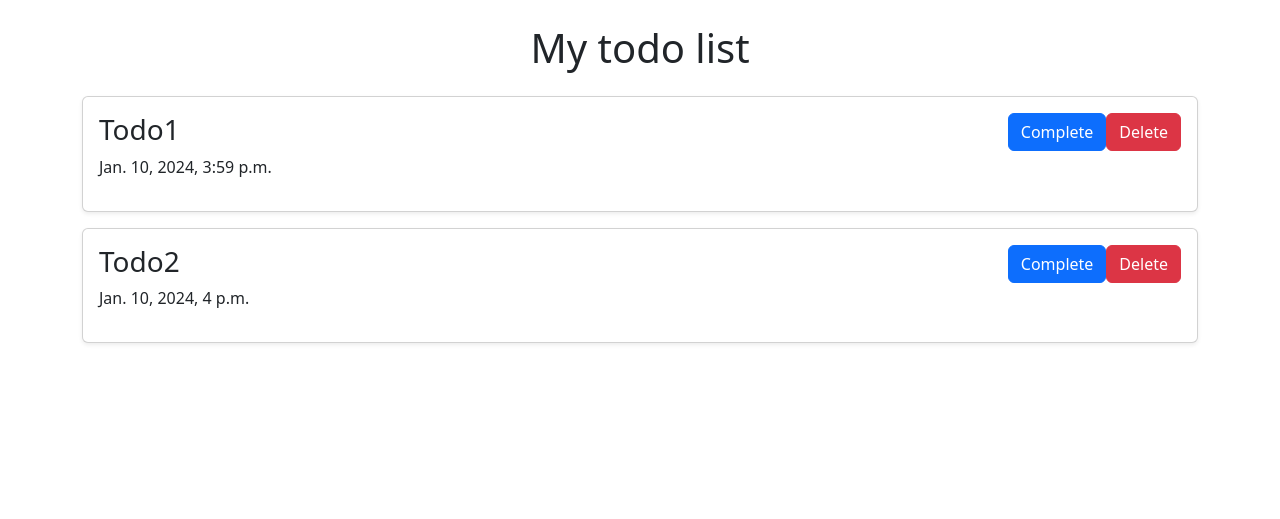
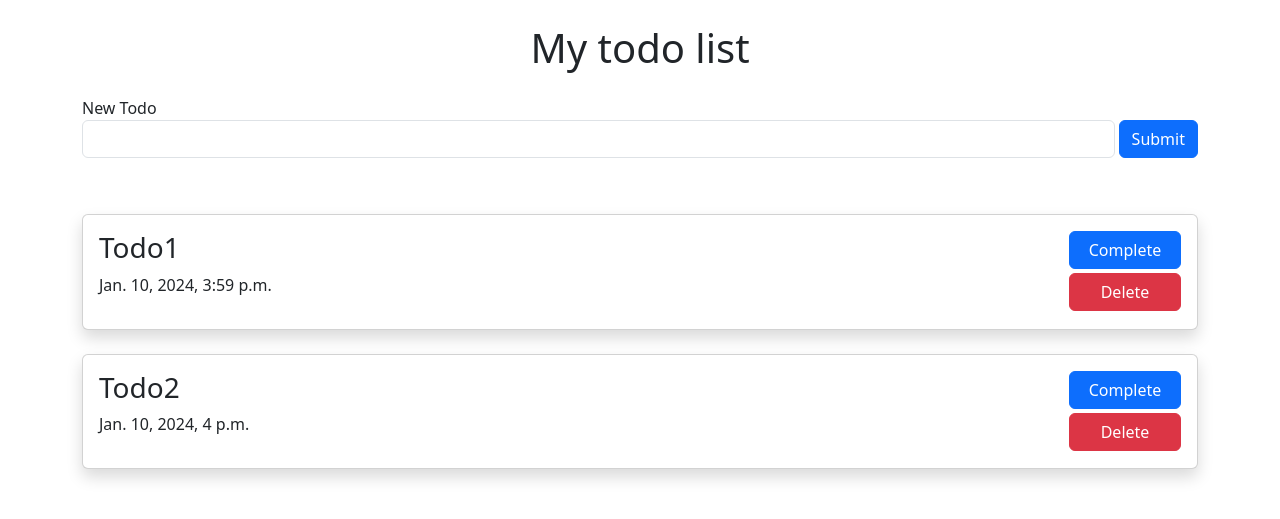
Before and after one commit to serg988/todo-django, a Django app: page / in a window 1280 px wide. Shown: the top 519 px of the page. Run offline with Django 5.2, Linux system fonts and the light colour scheme; data comes from the database, SQL or seed files in the repository; both versions use the stored data as it was after the commit.

Commit message:
completed wit fn-views

```diff
--- a/todolist/models.py
+++ b/todolist/models.py
@@ -4,7 +4,6 @@ from django.db import models
 from django.db import models
 
 # Create your models here.
-
 
 class Todo(models.Model):
     title = models.CharField(max_length=400)
--- /dev/null
+++ b/todolist/templates/includes/new_todo_form.html
@@ -0,0 +1,11 @@
+<section>
+<form action='new_todo' method='POST' class="mb-5">
+    {% csrf_token %}
+    <label class="sr-only" for="todo">New Todo</label>
+    <div class="d-flex">
+        <input type="text" class="form-control mb-2 mr-sm-2" id="todo" name='title'>
+        <button type="submit" class="btn btn-primary mb-2 ms-1">Submit</button>
+    </div>
+
+</form>
+</section>
--- /dev/null
+++ b/todolist/templates/includes/todo.html
@@ -0,0 +1,27 @@
+<section>
+<div class="card p-3 my-4 flex-row shadow justify-content-between">
+    <div>
+        {% if todo.is_completed %}
+        <h3><del>{{todo.title}} </del></h3>
+        <p><del>{{todo.created_at}}</del></p>
+        {% else %}
+        <h3 class="">{{todo.title}} </h3>
+        <p>{{todo.created_at}}</p>
+        {% endif %}
+    </div>
+    <div>
+        <div class="mb-1">
+        <form action="complete/{{todo.id}}" method='POST'>
+            {% csrf_token %}
+            <input type="submit" class='btn btn-primary' style="width: 7rem" value="Complete">
+        </form>
+    </div>
+    <div>
+        <form action="delete/{{todo.id}}" method='POST'>
+            {% csrf_token %}
+            <input type="submit" class='btn btn-danger' style="width: 7rem" value="Delete">
+        </form>
+    </div>
+    </div>
+</div>
+</section>
--- a/todolist/templates/index.html
+++ b/todolist/templates/index.html
@@ -4,34 +4,8 @@
 {% block content %}
 
 <h1 class="text-center m-4">My todo list</h1>
+{% include "includes/new_todo_form.html" %}
 {% for todo in todo_list %}
-<div class="card p-3 my-3 flex-row shadow-sm justify-content-between">
-    <div>
-        {% if todo.is_completed %}
-        <h3><del>{{todo.title}} </del></h3>
-        <p><del>{{todo.created_at}}</del></p>
-        {% else %}
-        <h3 class="">{{todo.title}} </h3>
-        <p>{{todo.created_at}}</p>
-        {% endif %}
-    </div>
-    <div class="d-flex">
-        <div>
-        <form action="complete/{{todo.id}}" method='POST'>
-            {% csrf_token %}
-            <input type="submit" class='btn btn-primary' value="Complete">
-        </form>
-    </div>
-    <div>
-        <form action="delete/{{todo.id}}" method='POST'>
-            {% csrf_token %}
-            <input type="submit" class='btn btn-danger' value="Delete">
-        </form>
-    </div>
-    </div>
-
-
-</div>
-
+{% include "includes/todo.html" %}
 {% endfor %}
 {% endblock content %}
--- a/todolist/urls.py
+++ b/todolist/urls.py
@@ -4,6 +4,7 @@ from . import views
 
 urlpatterns = [
     path('', views.index, name='index'),
+    path('new_todo', views.new_todo, name='new-todo'),
     path('complete/<int:id>', views.complete, name='complete'),
     path('delete/<int:id>', views.delete, name='delete'),
 ]
--- a/todolist/views.py
+++ b/todolist/views.py
@@ -1,4 +1,4 @@
-from django.shortcuts import render, get_object_or_404
+from django.shortcuts import render, get_object_or_404, redirect
 from django.http import HttpResponseRedirect
 from .models import Todo
 
@@ -9,13 +9,22 @@ def index(request):
     todos = Todo.objects.all()
     return render(request, 'index.html', {"todo_list": todos})
 
+
+def new_todo(request):
+    todo_title = request.POST['title']
+    todo = Todo(title=todo_title)
+    todo.save()
+    return redirect('/')
+
 def complete(request, id):
     todo = get_object_or_404(Todo, id=id)
     todo.is_completed = not todo.is_completed
     todo.save()
     return HttpResponseRedirect("/")
 
+
 def delete(request, id):
     todo = get_object_or_404(Todo, id=id)
-    todo.delete()
+    if todo.is_completed:
+        todo.delete()
     return HttpResponseRedirect("/")
```
Also changed, not shown: db.sqlite3.
